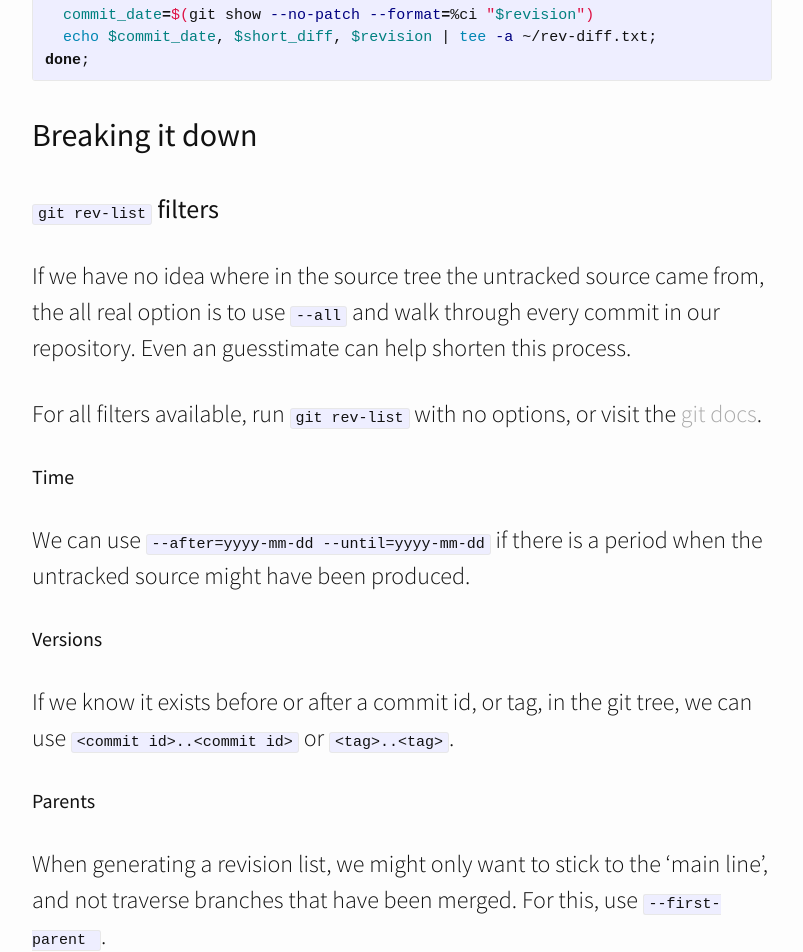
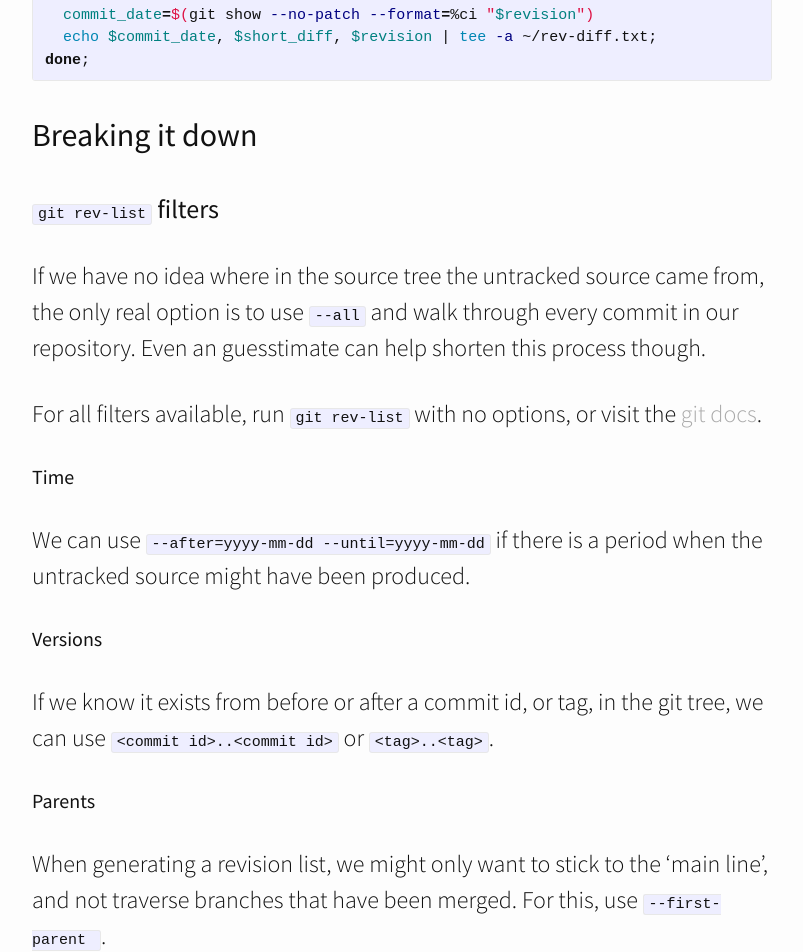
Before and after one commit to alxwrd/alxwrd.github.io, a Jekyll site: the page built from _posts/2018-02-16-locating-commit-id-from-untracked-source.md, in a window 1280 px wide and 1400 px high, scrolled down 3482 px. Shown: the top 952 px of the window, without its empty margins (238-1041 px from the left). Built offline with Jekyll 4.4.1, drawn with Linux system fonts in a browser that asks for light colours; nearby versions of some CDN libraries; some of the changed text lies outside the part shown.

Commit message:
typos/grammar

```diff
--- a/_posts/2018-02-16-locating-commit-id-from-untracked-source.md
+++ b/_posts/2018-02-16-locating-commit-id-from-untracked-source.md
@@ -99,7 +99,7 @@ done;
 
 ### `git rev-list` filters
 
-If we have no idea where in the source tree the untracked source came from, the all real option is to use `--all` and walk through every commit in our repository. Even an guesstimate can help shorten this process.
+If we have no idea where in the source tree the untracked source came from, the only real option is to use `--all` and walk through every commit in our repository. Even an guesstimate can help shorten this process though.
 
 For all filters available, run `git rev-list` with no options, or visit the [git docs](https://git-scm.com/docs/git-rev-list).
 
@@ -109,7 +109,7 @@ We can use `--after=yyyy-mm-dd --until=yyyy-mm-dd` if there is a period when the
 
 #### Versions
 
-If we know it exists before or after a commit id, or tag, in the git tree, we can use `<commit id>..<commit id>` or `<tag>..<tag>`.
+If we know it exists from before or after a commit id, or tag, in the git tree, we can use `<commit id>..<commit id>` or `<tag>..<tag>`.
 
 #### Parents
 
```
Also changed, not shown: other parts of _posts/2018-02-16-locating-commit-id-from-untracked-source.md (+1 -1 lines).
